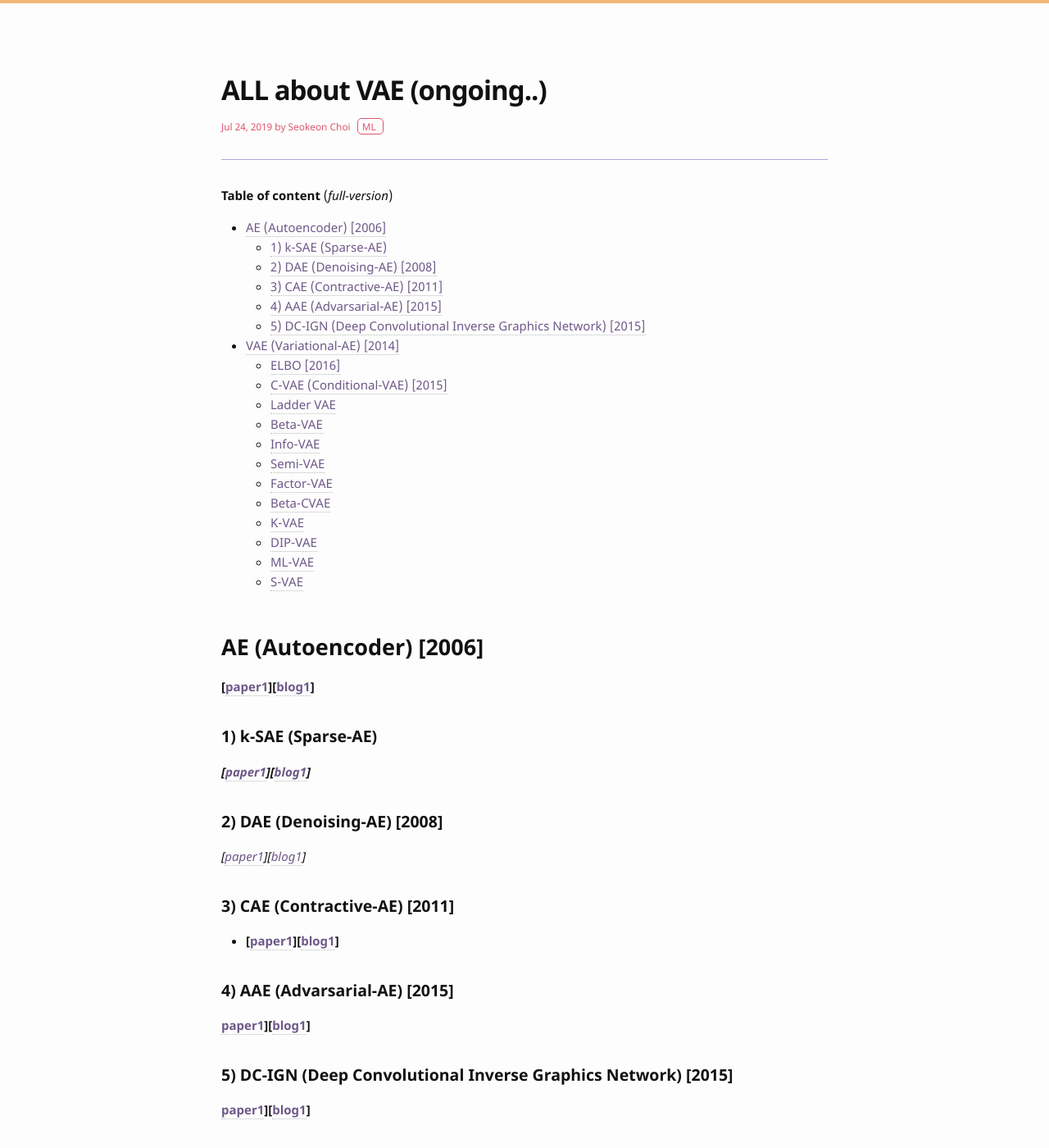
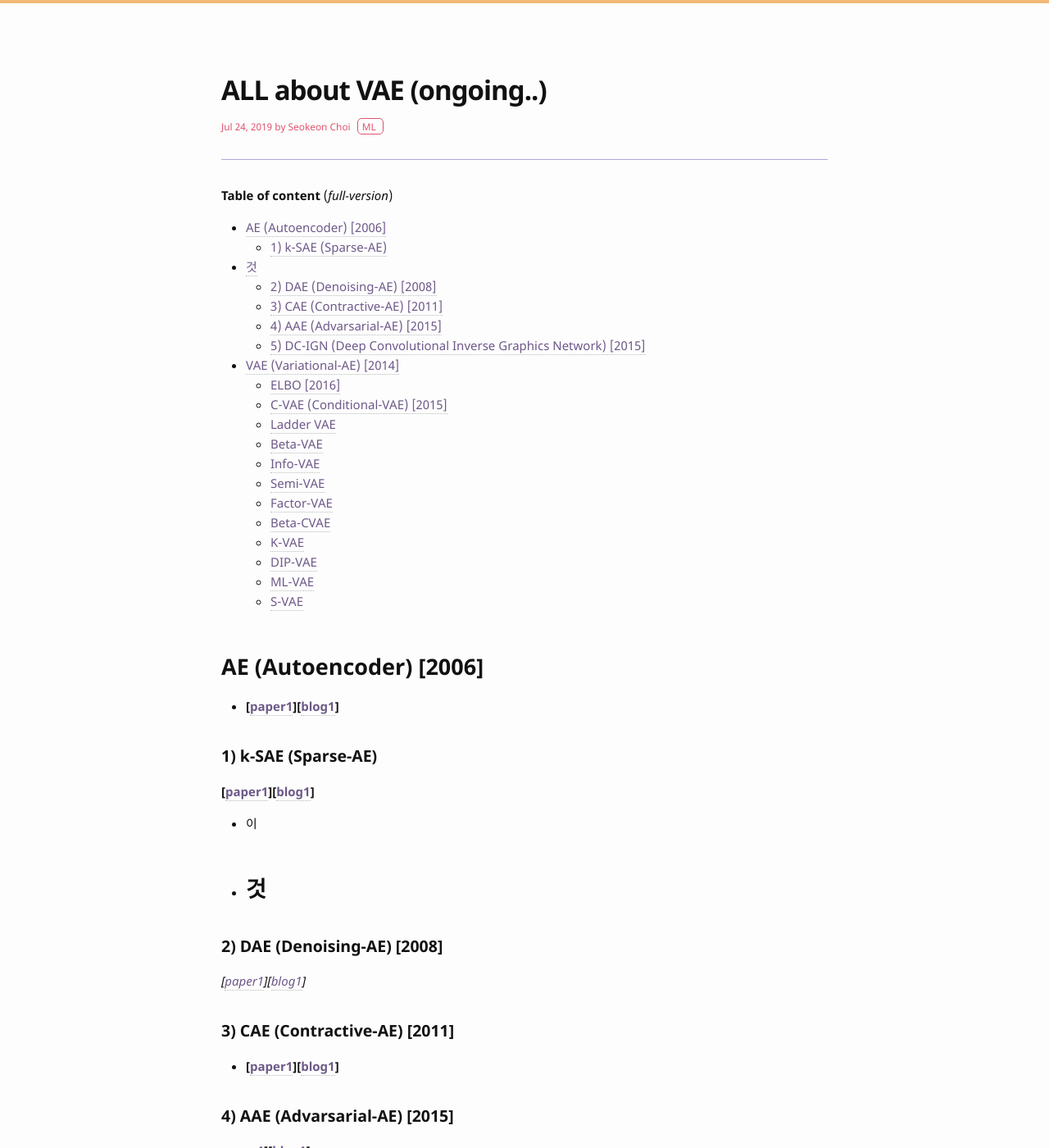
Before and after one commit to bismex/bismex.github.io, a Jekyll site: the page built from _posts/2019-07-24-ALL-VAE.md, in a window 1280 px wide and 1400 px high. Shown: the whole window at 82% size. Built offline with Jekyll 4.4.1, drawn with Linux system fonts in a browser that asks for light colours.

Commit message:
Update 2019-07-24-ALL-VAE.md

```diff
--- a/_posts/2019-07-24-ALL-VAE.md
+++ b/_posts/2019-07-24-ALL-VAE.md
@@ -15,12 +15,14 @@ tags: ML
 {:toc}
 
 ## AE (Autoencoder) [2006]
-**[[paper1](https://pdfs.semanticscholar.org/c50d/ca78e97e335d362d6b991ae0e1448914e9a3.pdf)][[blog1]()]**
+- **[[paper1](https://pdfs.semanticscholar.org/c50d/ca78e97e335d362d6b991ae0e1448914e9a3.pdf)][[blog1]()]**
 
 
 ### 1) k-SAE (Sparse-AE)
-***[[paper1](https://arxiv.org/pdf/1312.5663.pdf)][[blog1]()]***
-
+**[[paper1](https://arxiv.org/pdf/1312.5663.pdf)][[blog1]()]**
+- 이
+- 것
+-
 
 ### 2) DAE (Denoising-AE) [2008]
 *[[paper1]()][[blog1]()]*
```
